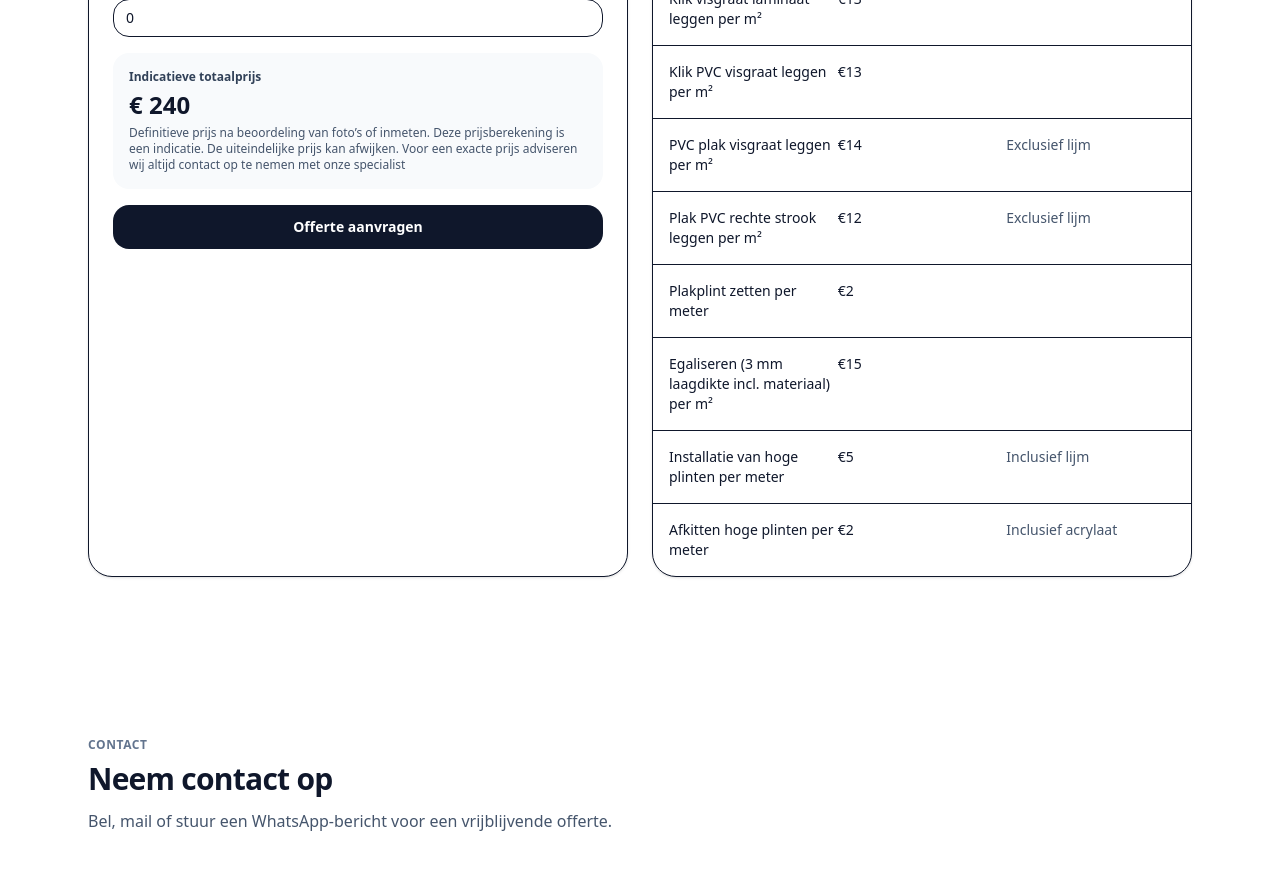
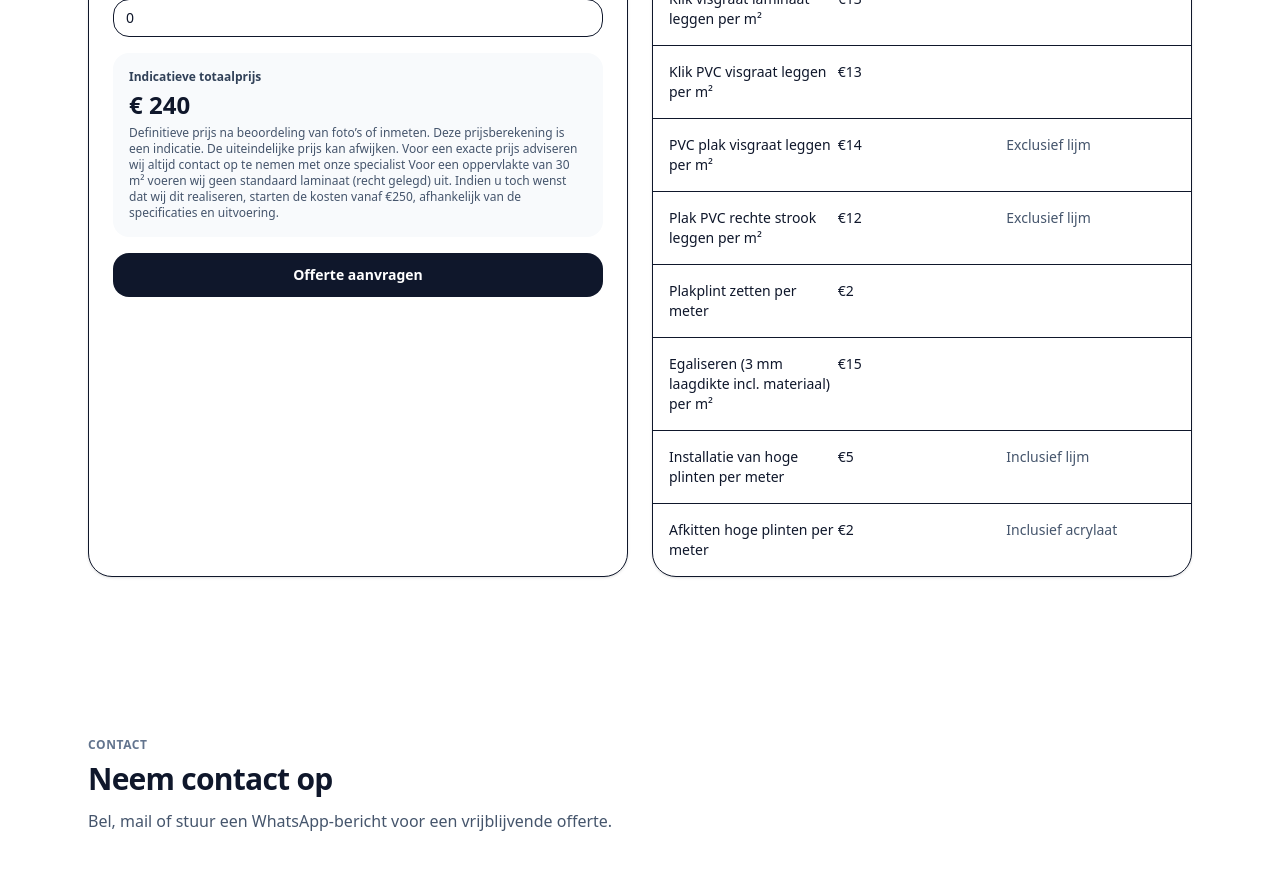
Before and after one commit to DeerProjects/laminaat, a React (Vite) app: page / in a window 1280 px wide. Shown: the part 3980-4851 px from the top of the page. Built offline with nearby package versions, Linux system fonts and the light colour scheme.

Commit message:
Update pricing information in Pricing.tsx
Added information regarding pricing for 30 m² laminate installation.

```diff
--- a/src/sections/Pricing.tsx
+++ b/src/sections/Pricing.tsx
@@ -154,6 +154,9 @@ export default function Pricing() {
                 Definitieve prijs na beoordeling van foto’s of inmeten.
                 Deze prijsberekening is een indicatie. De uiteindelijke prijs kan afwijken.
                 Voor een exacte prijs adviseren wij altijd contact op te nemen met onze specialist
+                Voor een oppervlakte van 30 m² voeren wij geen standaard laminaat (recht gelegd) uit.
+                Indien u toch wenst dat wij dit realiseren, starten de kosten vanaf €250, afhankelijk
+                van de specificaties en uitvoering.
               </div>
             </div>
 
```
